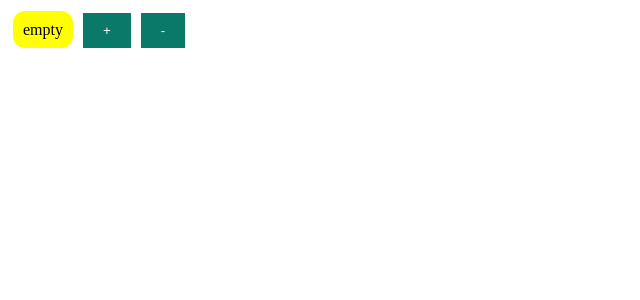
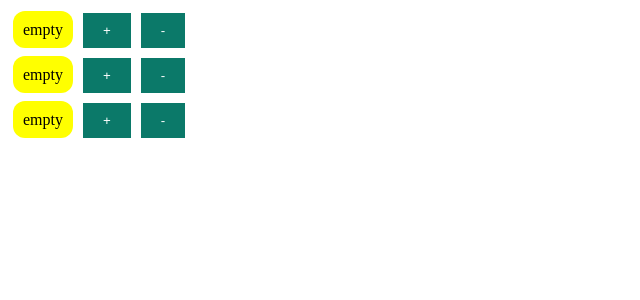
Before and after one commit to AnnAntonova2310/Basket, a React (Create React App) app: page / in a window 1280 px wide. Shown: the top 300 px of the page, without its empty margins (0-640 px from the left). Built offline with nearby package versions, Linux system fonts and the light colour scheme.

Commit message:
Composition of components

```diff
--- a/src/App.tsx
+++ b/src/App.tsx
@@ -1,11 +1,11 @@
 import React from 'react';
-import Counter from "./Components/counter";
+import CountersList from "./Components/CountersList";
+
+
 
 const App = () => {
     return (
-        <div className="App">
-            <Counter/>
-        </div>
+        <CountersList/>
     )
 }
 
--- /dev/null
+++ b/src/Components/CountersList.tsx
@@ -0,0 +1,19 @@
+import React from 'react';
+import Counter from './counter'
+
+const CountersList = () => {
+    const counters = [
+        {id: 0, value: 0},
+        {id: 1, value: 4},
+        {id: 2, value: 0}
+    ];
+    return (
+        <>
+            {counters.map((count) => (
+                <Counter key={count.id}/>
+            ))}
+        </>
+    );
+};
+
+export default CountersList;
--- a/src/Components/counter.tsx
+++ b/src/Components/counter.tsx
@@ -20,12 +20,12 @@
     }
 
     return (
-        <>
+        <div>
 
             <span className={getBadgeClasses()}>{formatCount()}</span>
             <button className={'btn bg-green m-2 btn:hover'} onClick={handlerIncrement}>+</button>
             <button className={'btn bg-green m-2 btn:hover'} onClick={handlerDecrement}>-</button>
-        </>
+        </div>
     );
 };
 
```
